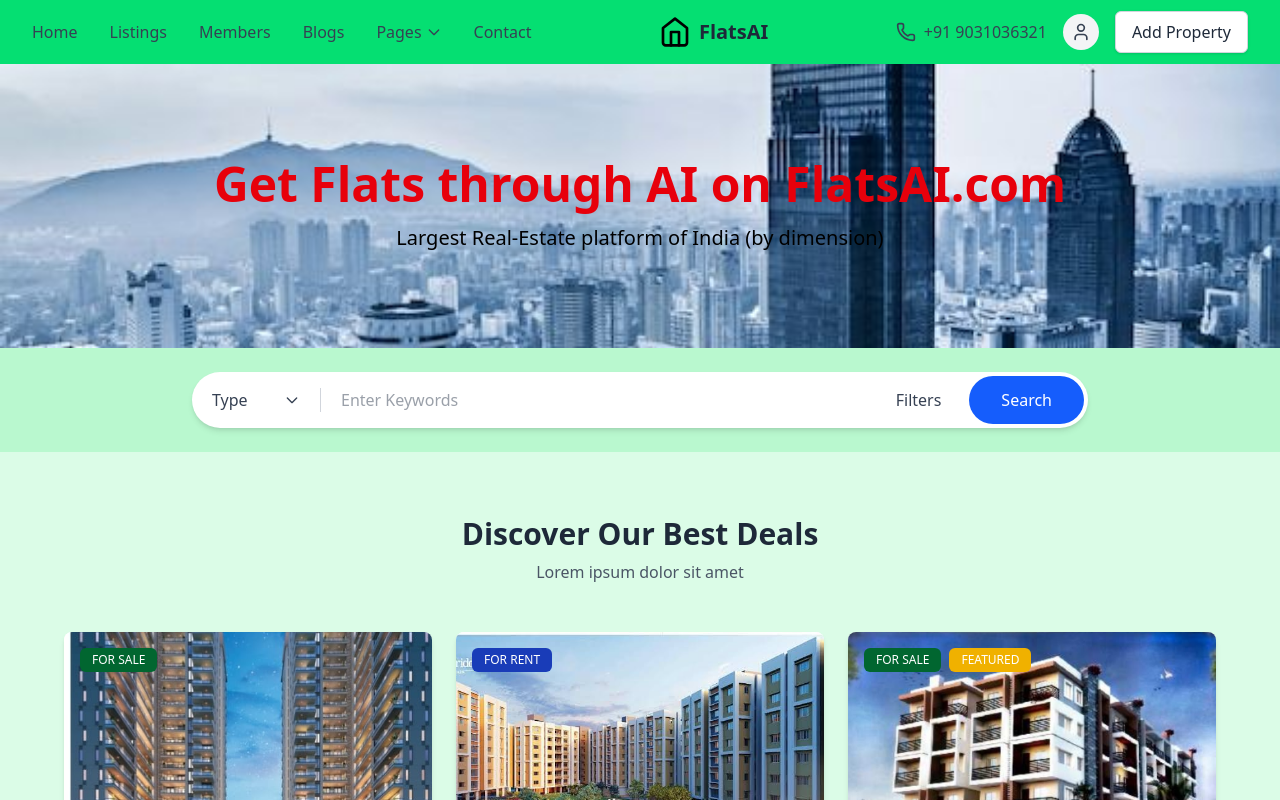
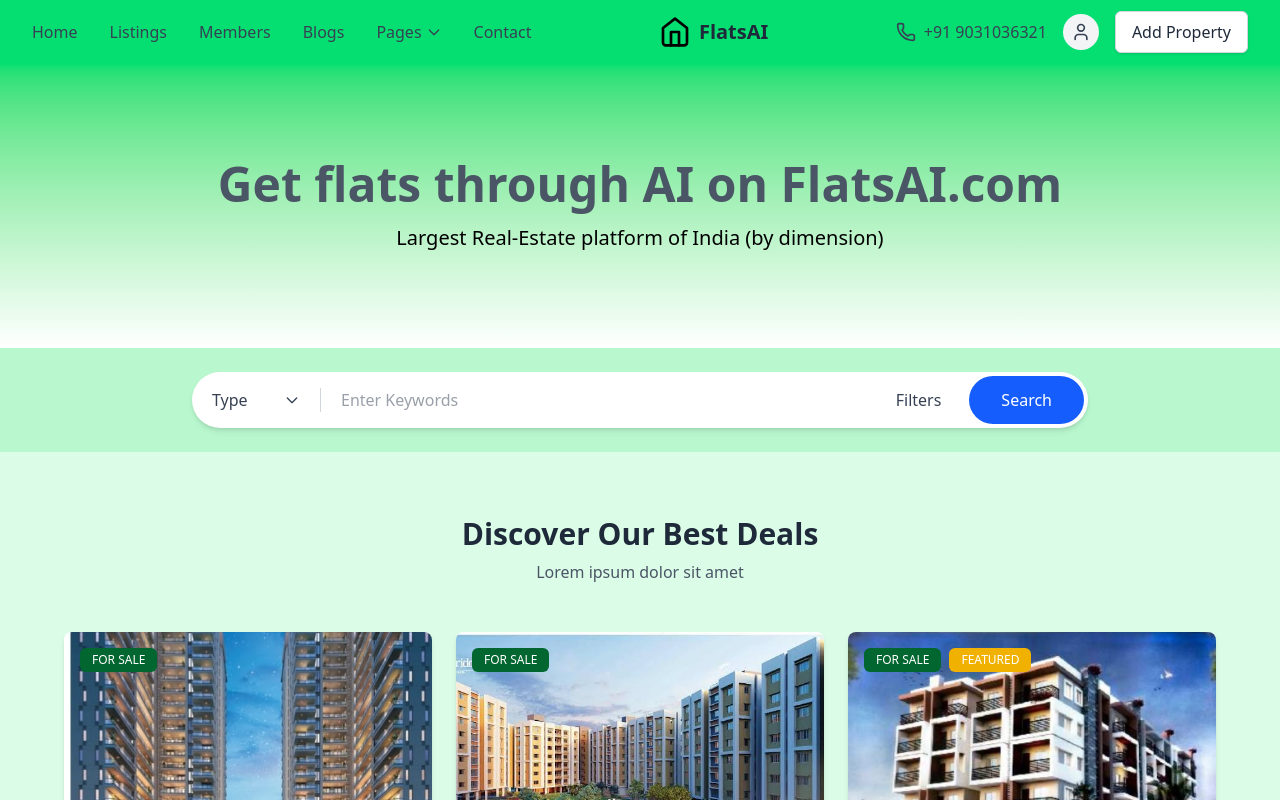
Before and after one commit to Gautam5514/FlatsAI, a React (Vite) app in the folder frontend/: page / in a window 1280 px wide. Shown: the top 800 px of the page. Built offline with nearby package versions, Linux system fonts and the light colour scheme.

Commit message:
Added some modification

```diff
--- a/frontend/src/components/HeroSection.jsx
+++ b/frontend/src/components/HeroSection.jsx
@@ -4,10 +4,9 @@
     return (
         <section
             className="text-center bg-gradient-to-b from-green-400 to-white py-16 px-6 md:py-24 bg-cover bg-center"
-            style={{ backgroundImage: "url('/bg.jpg')" }}
         >
-            <h1 className="text-3xl md:text-5xl font-bold text-red-600">
-                Get Flats through AI on FlatsAI.com
+            <h1 className="text-3xl md:text-5xl font-bold text-gray-600">
+                Get flats through AI on FlatsAI.com
             </h1>
             <p className="mt-4 text-black text-lg md:text-xl">
                 Largest Real-Estate platform of India (by dimension)
--- a/frontend/src/components/PropertyDealsCarousel.jsx
+++ b/frontend/src/components/PropertyDealsCarousel.jsx
@@ -22,7 +22,7 @@
             id: 2,
             title: "Samriddhi Park",
             address: "Ara Gate, Ranchi",
-            type: "FOR RENT",
+            type: "FOR SALE",
             featured: false,
             // price: "$250",
             // priceUnit: "/month",
```
